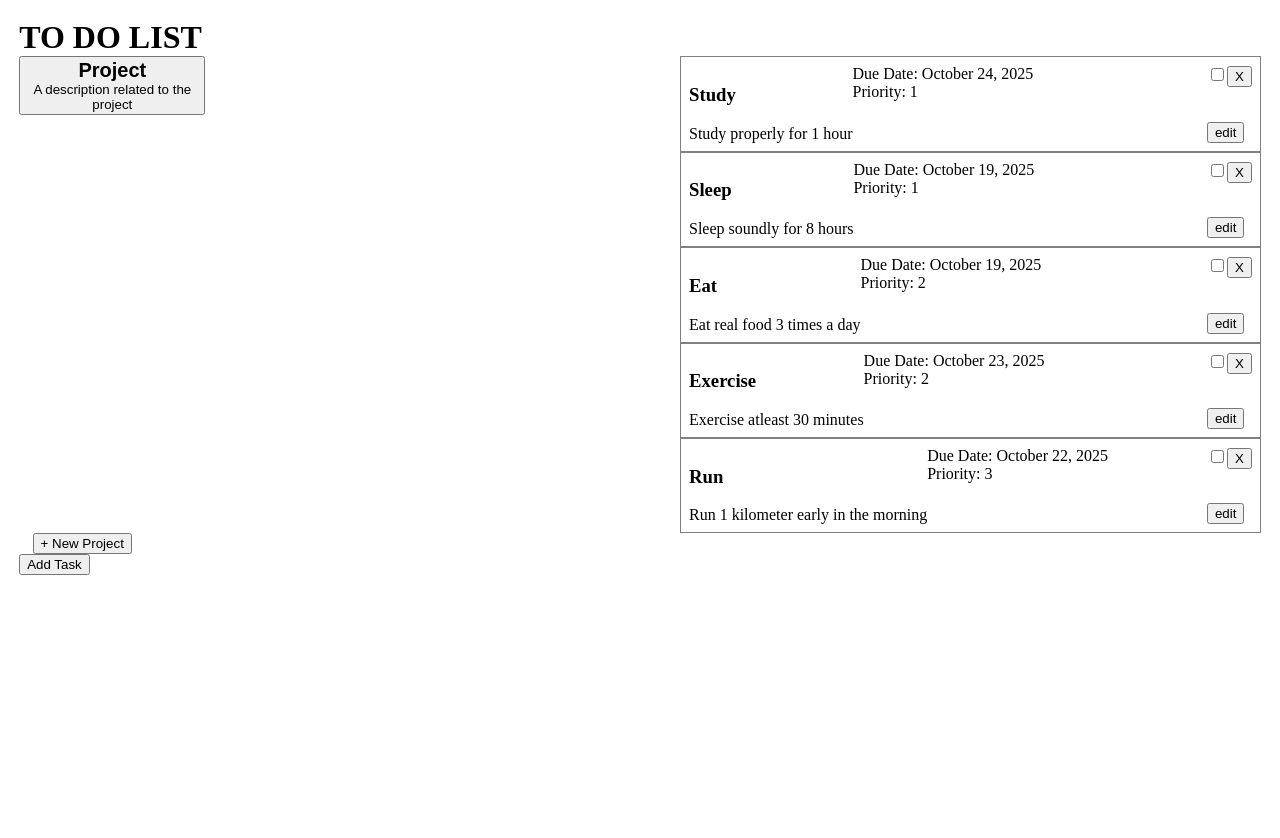
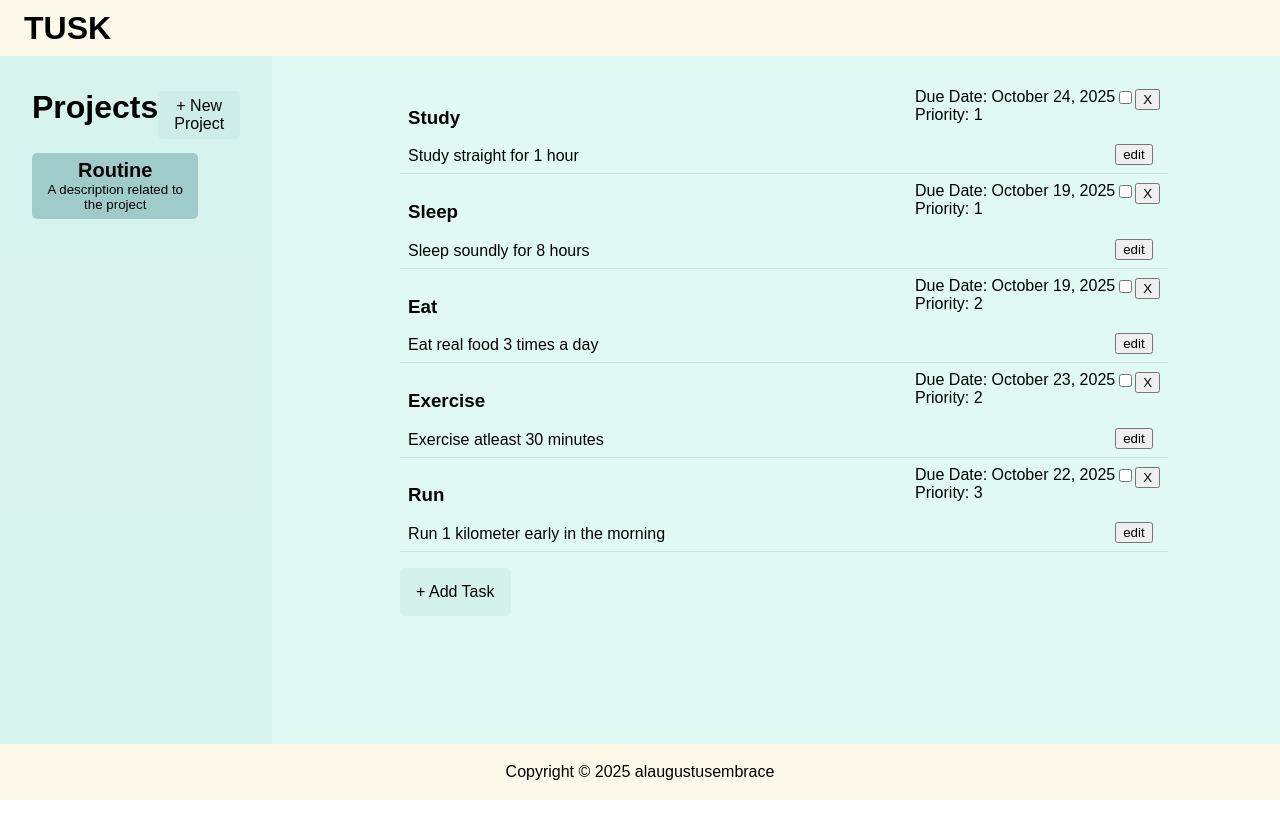
Before and after one commit to alaugustusembrace/to-do-list, a website built with webpack: page src/template.html in a window 1280 px wide. After the commit the page ends 800 px from the top, so only its background shows below. Built offline with nearby package versions, Linux system fonts and the light colour scheme.

Commit message:
still lacking

```diff
--- a/src/addTask.js
+++ b/src/addTask.js
@@ -2,7 +2,7 @@ import { parseISO, format } from "date-fns";
 
 const addTask = (
   taskItemIndex,
-  currentProject /* , inputValue */,
+  currentProject,
   listArea,
   taskTitleValue,
   taskDescriptionValue,
@@ -38,10 +38,6 @@ const addTask = (
   const taskDescription = document.createElement("p");
   taskDescription.classList.add("taskDescription");
   taskDescription.textContent = taskDescriptionValue;
-
-  // const isoDate = taskDateValue;
-  // const newDate = parseISO(isoDate);
-  // const formattedTaskDateValue = format(newDate, "MMMM dd, yyyy");
 
   const taskDate = document.createElement("p");
   taskDate.classList.add("taskDate");
--- a/src/addTaskInputAndButton.js
+++ b/src/addTaskInputAndButton.js
@@ -1,17 +1,15 @@
-const createTaskInputAndBtn = (content) => {
+const createTaskInputAndBtn = (content, listAreaWrapper) => {
   const wrapper = document.createElement("div");
   wrapper.classList.add("taskInputWrapper");
 
-  // const addTaskInput = document.createElement("input");
-  // addTaskInput.placeholder = "Buy a new tank";
+  const addTaskBtn = document.createElement("button");
+  addTaskBtn.classList.add("addTaskBtn");
+  addTaskBtn.textContent = "+ Add Task";
 
-  const addTaskBtn = document.createElement("button");
-  addTaskBtn.textContent = "Add Task";
+  wrapper.appendChild(addTaskBtn);
+  listAreaWrapper.appendChild(wrapper);
 
-  wrapper.appendChild(/* addTaskInput,*/ addTaskBtn);
-  content.appendChild(wrapper);
-
-  return { addTaskBtn /* , addTaskInput */, wrapper };
+  return { addTaskBtn, wrapper };
 };
 
 export { createTaskInputAndBtn };
--- a/src/baseContent.js
+++ b/src/baseContent.js
@@ -1,3 +1,5 @@
+import { createNewProject } from "./newProject.js";
+
 const createBaseContent = () => {
   const content = document.getElementById("content");
 
@@ -10,20 +12,45 @@ const createBaseContent = () => {
   const projectWrapper = document.createElement("div");
   projectWrapper.classList.add("projectWrapper");
 
+  const projectHeading = document.createElement("h1");
+  projectHeading.classList.add("projectHeading");
+  projectHeading.textContent = "Projects";
+
   const listAreaWrapper = document.createElement("div");
   listAreaWrapper.classList.add("listAreaWrapper");
 
   const listArea = document.createElement("ul");
   listArea.classList.add("listArea");
 
+  // Create New Project Button
+  const newProjectDivisionBtn = document.createElement("button");
+  newProjectDivisionBtn.classList.add("new-project-btn");
+  newProjectDivisionBtn.textContent = "+ New Project";
+  projectWrapper.appendChild(newProjectDivisionBtn);
+
+  const projectHeadingAndNewProjectBtnWrapper = document.createElement("div");
+  projectHeadingAndNewProjectBtnWrapper.classList.add(
+    "projectHeadingAndNewProjectBtnWrapper"
+  );
+  projectHeadingAndNewProjectBtnWrapper.append(
+    projectHeading,
+    newProjectDivisionBtn
+  );
+
+  projectWrapper.appendChild(projectHeadingAndNewProjectBtnWrapper);
   listAreaWrapper.appendChild(listArea);
   project.append(projectWrapper, listAreaWrapper);
-  projectContainer.appendChild(project);
-  content.appendChild(projectContainer);
+
+  // Create New Project
+  newProjectDivisionBtn.addEventListener("click", () => {
+    createNewProject(projectWrapper, listArea, listAreaWrapper);
+  });
+
+  content.appendChild(project);
 
   return {
     content,
-    projectContainer,
+    project,
     projectWrapper,
     listAreaWrapper,
     listArea,
--- a/src/defaultProject.js
+++ b/src/defaultProject.js
@@ -1,18 +1,15 @@
-// import { createDefaultTasks } from "./defaultTasks.js";
 import { createTaskInputAndBtn } from "./addTaskInputAndButton.js";
 import { addTask } from "./addTask.js";
 import { parseISO, format } from "date-fns";
 
-// const defaultTasks = createDefaultTasks;
-
-// added content parameter 10/14/2025 7:17AM
 const createDefaultProject = (
   taskItemIndex,
   title,
   description,
   listArea,
   content,
-  currentProject
+  currentProject,
+  listAreaWrapper
 ) => {
   const projectDivision = document.createElement("button");
   projectDivision.classList.add("projectDivision");
@@ -23,7 +20,7 @@ const createDefaultProject = (
   projectDivision.appendChild(projectTitle);
   projectDivision.appendChild(projectDescription);
 
-  const { addTaskBtn /* , addTaskInput */ } = createTaskInputAndBtn(content);
+  const { addTaskBtn } = createTaskInputAndBtn(content, listAreaWrapper);
 
   // Add task
   addTaskBtn.addEventListener("click", () => {
@@ -90,7 +87,7 @@ const createDefaultProject = (
 
       addTask(
         taskItemIndex,
-        currentProject /* , addTaskInput.value */,
+        currentProject,
         listArea,
         dialogTaskTitle.value,
         dialogTaskDescription.value,
@@ -113,7 +110,7 @@ const createDefaultProject = (
     const oldWrapper = document.querySelector(".taskInputWrapper");
     if (oldWrapper) oldWrapper.remove();
 
-    const { addTaskBtn, addTaskInput } = createTaskInputAndBtn(content);
+    const { addTaskBtn } = createTaskInputAndBtn(content, listAreaWrapper);
 
     let taskItemIndex = 0;
 
@@ -199,6 +196,7 @@ const createDefaultProject = (
       });
     }
 
+    // task modal
     addTaskBtn.addEventListener("click", () => {
       const taskDialog = document.createElement("dialog");
       taskDialog.classList.add("taskDialog");
@@ -267,7 +265,7 @@ const createDefaultProject = (
 
         addTask(
           taskItemIndex,
-          currentProject /* , addTaskInput.value */,
+          currentProject,
           listArea,
           dialogTaskTitle.value,
           dialogTaskDescription.value,
--- a/src/defaultTasks.js
+++ b/src/defaultTasks.js
@@ -2,6 +2,7 @@ import { defaultProject } from "./project.js";
 
 const createDefaultTasks = (listArea) => {
   let taskItemIndex = 0;
+
   for (const task of defaultProject.tasks) {
     taskItemIndex++;
     const taskItem = document.createElement("li");
@@ -86,3 +87,5 @@ const createDefaultTasks = (listArea) => {
 };
 
 export { createDefaultTasks };
+export const getTaskItemIndex = () => taskItemIndex;
+export const setTaskItemIndex = () => (taskItemIndex = val);
--- a/src/index.js
+++ b/src/index.js
@@ -7,17 +7,17 @@ import { addTask } from "./addTask.js";
 import { createNewProject } from "./newProject.js";
 import { format } from "date-fns";
 
-const { content, projectContainer, projectWrapper, listAreaWrapper, listArea } =
+const { content, project, projectWrapper, listAreaWrapper, listArea } =
   createBaseContent();
 
 // Creating Default Tasks
 let { taskItemIndex } = createDefaultTasks(listArea);
 
-// Create New Project Button
-const newProjectDivisionBtn = document.createElement("button");
-newProjectDivisionBtn.classList.add("new-project-btn");
-newProjectDivisionBtn.textContent = "+ New Project";
-content.appendChild(newProjectDivisionBtn);
+// // Create New Project Button
+// const newProjectDivisionBtn = document.createElement("button");
+// newProjectDivisionBtn.classList.add("new-project-btn");
+// newProjectDivisionBtn.textContent = "+ New Project";
+// projectWrapper.appendChild(newProjectDivisionBtn);
 
 // Creating Default Project
 const { projectDivision } = createDefaultProject(
@@ -25,8 +25,9 @@ const { projectDivision } = createDefaultProject(
   defaultProject.title,
   defaultProject.description,
   listArea,
-  content, // passing content argument 10/14/2025 7:17AM
-  defaultProject
+  content,
+  defaultProject,
+  listAreaWrapper
 );
 projectWrapper.appendChild(projectDivision);
 
@@ -48,7 +49,7 @@ projectWrapper.appendChild(projectDivision);
 //   addTask(taskItemIndex, defaultProject, addTaskInput.value, listArea);
 // });
 
-// Create New Project
-newProjectDivisionBtn.addEventListener("click", () => {
-  createNewProject(projectWrapper, listArea);
-});
+// // Create New Project
+// newProjectDivisionBtn.addEventListener("click", () => {
+//   createNewProject(projectWrapper, listArea);
+// });
--- a/src/newProject.js
+++ b/src/newProject.js
@@ -3,7 +3,7 @@ import { createTaskInputAndBtn } from "./addTaskInputAndButton.js";
 import { addTask } from "./addTask.js";
 import { parseISO, format } from "date-fns";
 
-const createNewProject = (projectWrapper, listArea) => {
+const createNewProject = (projectWrapper, listArea, listAreaWrapper) => {
   const newProjectDivision = document.createElement("button");
   newProjectDivision.classList.add("newProjectDivision");
   const projectTitle = document.createElement("h2");
@@ -53,7 +53,10 @@ const createNewProject = (projectWrapper, listArea) => {
       const oldWrapper = document.querySelector(".taskInputWrapper");
       if (oldWrapper) oldWrapper.remove();
 
-      const { addTaskBtn, addTaskInput } = createTaskInputAndBtn(content);
+      const { addTaskBtn, addTaskInput } = createTaskInputAndBtn(
+        content,
+        listAreaWrapper
+      );
 
       let taskItemIndex = 0;
 
@@ -208,7 +211,7 @@ const createNewProject = (projectWrapper, listArea) => {
 
           addTask(
             taskItemIndex,
-            currentProject /* , addTaskInput.value */,
+            currentProject,
             listArea,
             dialogTaskTitle.value,
             dialogTaskDescription.value,
--- a/src/project.js
+++ b/src/project.js
@@ -14,7 +14,7 @@ class Project {
           {
             id: 1,
             title: "Study",
-            description: "Study properly for 1 hour",
+            description: "Study straight for 1 hour",
             dueDate: format(studyDueDate, "MMMM dd, yyyy"),
             priority: 1,
           },
@@ -52,7 +52,7 @@ class Project {
 }
 
 const defaultProject = new Project(
-  "Project",
+  "Routine",
   "A description related to the project",
   true
 );
--- a/src/styles.css
+++ b/src/styles.css
@@ -2,71 +2,103 @@
   box-sizing: border-box;
 }
 
-body,
+html,
+body {
+  height: 100%;
+  margin: 0;
+  padding: 0;
+}
+
+body {
+  display: flex;
+  flex-direction: column;
+  font-family: sans-serif;
+  overflow-y: auto;
+}
+
+header {
+  flex: 0 0 7%;
+  background-color: #fcf9ea;
+  display: flex;
+  align-items: center;
+  padding: 0.5em 1.5em;
+}
+
+h1 {
+  margin-left: 1em;
+}
+
+#content {
+  flex: 1;
+  display: flex;
+  background-color: rgb(228, 251, 244);
+  flex-direction: column;
+}
+
+footer {
+  flex: 0 0 7%;
+  background-color: #fcf9ea;
+  display: flex;
+  align-items: center;
+  justify-content: center;
+  padding: 0.5em;
+  position: relative;
+}
+
 h1,
 h2,
 p,
 ul {
   margin: 0;
+  padding: 0;
 }
 
 ul {
   list-style: none;
 }
 
-body {
-  padding: 1.2em;
-}
-
 li {
   text-align: left;
 }
 
-#content {
-  min-height: 100vh;
-  /* padding: 1.2em; */
+.project {
+  display: flex;
+  flex: 1;
+}
+
+.projectWrapper {
+  flex: 0 0 20%;
+  background-color: rgba(186, 223, 219, 0.3);
+  display: flex;
+  flex-direction: column;
+  padding: 1.2em 2em;
+}
+
+.projectHeadingAndNewProjectBtnWrapper {
+  display: flex;
+  justify-content: space-between;
+  align-items: center;
+}
+
+.listAreaWrapper {
+  flex: 0 0 80%;
+  padding: 1.5em 10%;
+  background-color: rgba(186, 223, 219, 0.1);
+  overflow: visible;
 }
 
 .taskContainer {
   display: flex;
-  border: 1px solid gray;
   width: 100%;
   justify-content: space-between;
   padding: 0.5em;
-}
-
-.new-project-btn {
-  margin-left: 1em;
-}
-
-.title-input,
-.desc-input {
-  margin-right: 1em;
-}
-
-.projectDivision,
-.newProjectDivision {
-  width: 30%;
-}
-
-.project {
-  display: flex;
-  justify-content: space-between;
-}
-
-.projectWrapper {
-  flex: 1;
-  display: flex;
-  flex-direction: column;
-}
-
-.listAreaWrapper {
-  flex: 1;
+  border-bottom: 1px solid rgba(0, 0, 0, 0.1);
 }
 
 .taskWrapper {
   display: flex;
   justify-content: space-between;
+  flex: 1;
 }
 
 .taskBtnWrapper {
@@ -85,3 +117,40 @@ li {
   display: flex;
   justify-content: space-around;
 }
+
+.new-project-btn,
+.addTaskBtn {
+  margin-top: 1em;
+  font-size: 1em;
+  height: 3em;
+  border: 0;
+  background-color: rgba(186, 223, 219, 0.3);
+  padding: 0 1em;
+  border-radius: 5px;
+  cursor: pointer;
+}
+
+.new-project-btn:hover,
+.addTaskBtn:hover {
+  background-color: rgba(186, 223, 219, 0.8);
+}
+
+.title-input,
+.desc-input {
+  margin-right: 1em;
+}
+
+.projectDivision,
+.newProjectDivision {
+  width: 80%;
+  margin-top: 1em;
+  background-color: rgb(145, 196, 195, 0.8);
+  border-radius: 5px;
+  border: 0;
+  padding: 0.5em;
+}
+
+.projectDivision:hover,
+.newProjectDivision:hover {
+  background-color: rgb(145, 196, 195, 1);
+}
--- a/src/template.html
+++ b/src/template.html
@@ -3,10 +3,11 @@
   <head>
     <meta charset="UTF-8" />
     <meta name="viewport" content="width=device-width, initial-scale=1.0" />
-    <title>To-Do List</title>
+    <title>TUSK</title>
   </head>
   <body>
-    <header><h1>TO DO LIST</h1></header>
+    <header><h1 id="tuskHeading">TUSK</h1></header>
     <div id="content"></div>
+    <footer><p id="footerDesc">Copyright © 2025 alaugustusembrace</p></footer>
   </body>
 </html>
```
